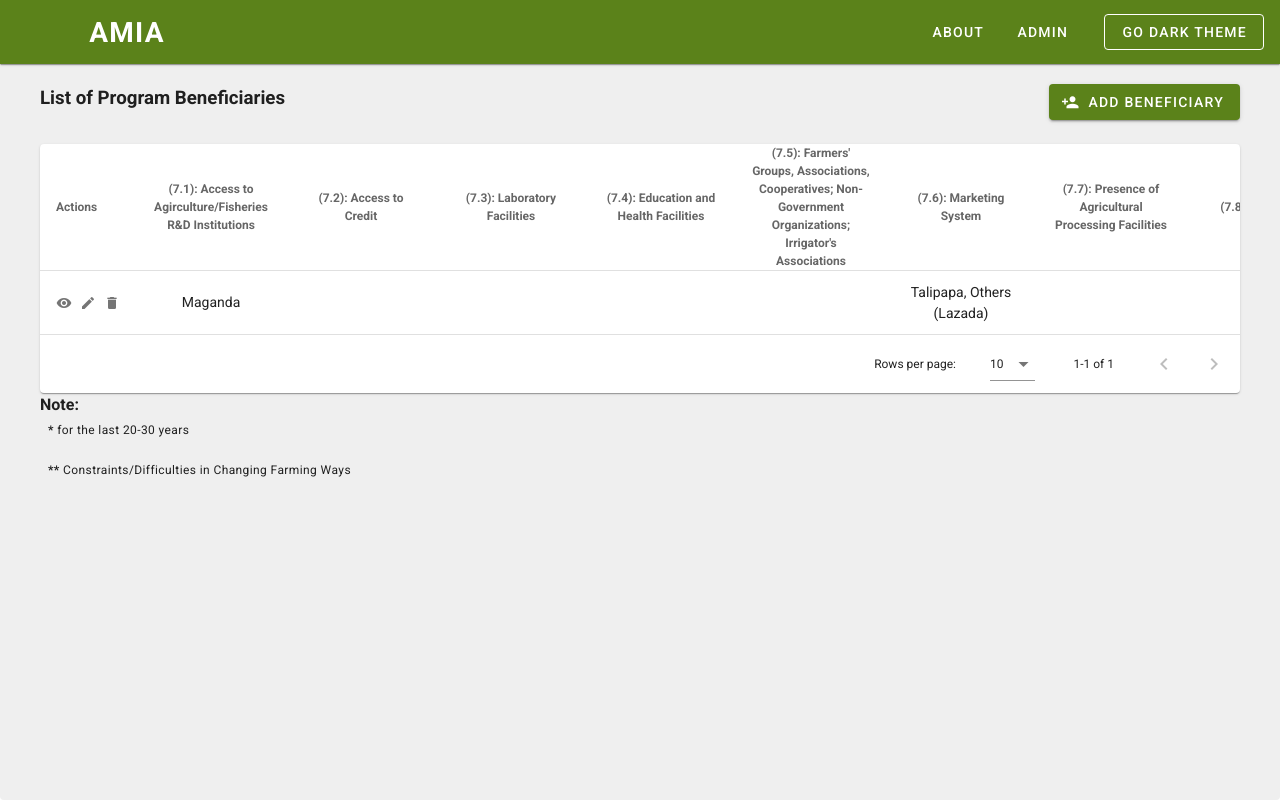
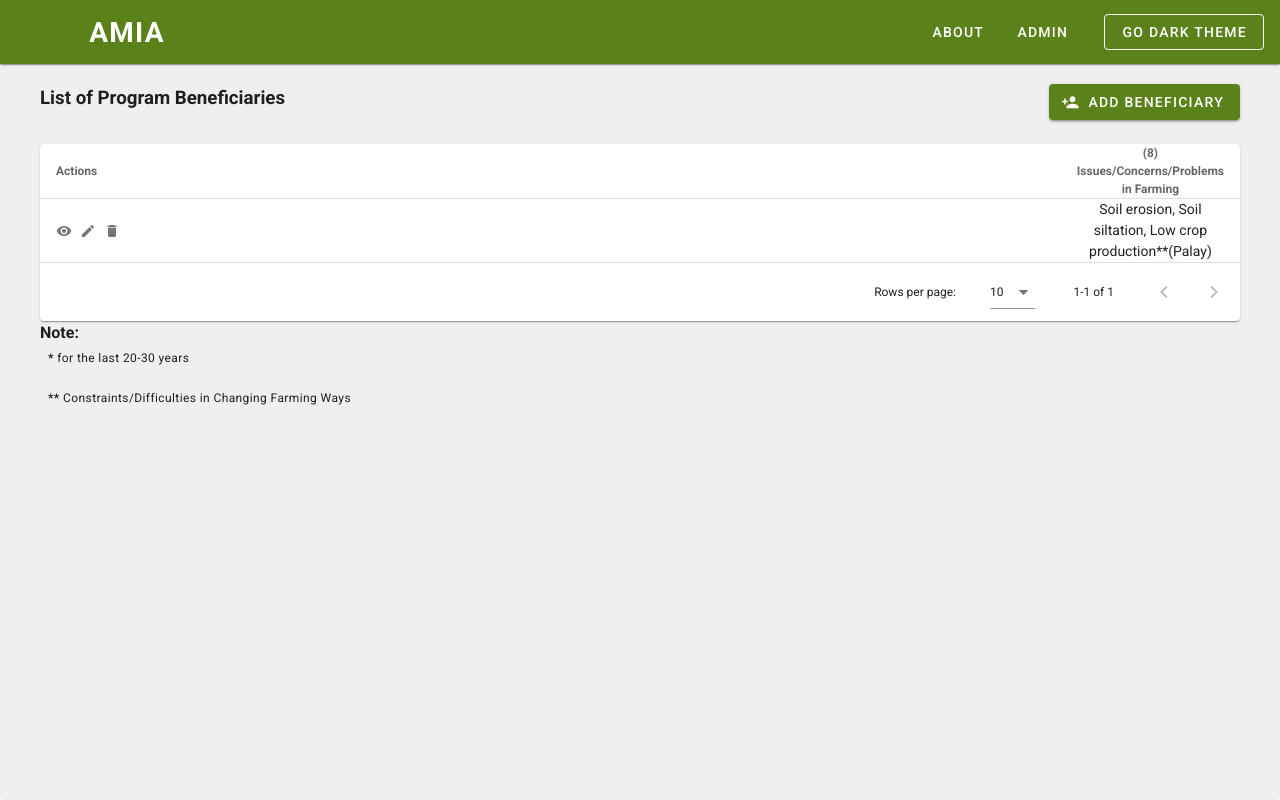
Before and after one commit to dilapitan/amia-program-beneficiaries, a Vue app in the folder client/: page /beneficiaries in a window 1280 px wide. Built offline with nearby package versions, Linux system fonts and the light colour scheme.

Commit message:
Part 8 Edit

```diff
--- a/client/src/views/BeneficiariesView.vue
+++ b/client/src/views/BeneficiariesView.vue
@@ -1068,78 +1068,77 @@ export default {
       // },
 
       // 7. Institutional Characteristics
-
-      {
-        text: '(7.1): Access to Agirculture/Fisheries R&D Institutions',
-        sortable: false,
-        value: 'accessToAgricultureOrFisheriesRnDInstitutions',
-        width: '150px',
-        align: 'center',
-      },
-      {
-        text: '(7.2): Access to Credit',
-        sortable: false,
-        value: 'accessToCredit',
-        width: '150px',
-        align: 'center',
-      },
-      {
-        text: '(7.3): Laboratory Facilities',
-        sortable: false,
-        value: 'laboratoryFacilities',
-        width: '150px',
-        align: 'center',
-      },
-      {
-        text: '(7.4): Education and Health Facilities',
-        sortable: false,
-        value: 'educationAndHealthFacilities',
-        width: '150px',
-        align: 'center',
-      },
-      {
-        text: `(7.5): Farmers' Groups, Associations, Cooperatives; Non-Government Organizations; Irrigator's Associations`,
-        sortable: false,
-        value:
-          'farmersGroupsAssociationsCooperativesNonGovernmentOrganizationsIrrigatorsAssociations',
-        width: '150px',
-        align: 'center',
-      },
-      {
-        text: '(7.6): Marketing System',
-        sortable: false,
-        value: 'marketingSystem',
-        width: '150px',
-        align: 'center',
-      },
-      {
-        text: '(7.7): Presence of Agricultural Processing Facilities',
-        sortable: false,
-        value: 'presenceOfAgriculturalProcessingFacilities',
-        width: '150px',
-        align: 'center',
-      },
-      {
-        text: '(7.8): Irrigation',
-        sortable: false,
-        value: 'irrigation',
-        width: '150px',
-        align: 'center',
-      },
-      {
-        text: '(7.9): Farming Equipment',
-        sortable: false,
-        value: 'farmingEquipment',
-        width: '150px',
-        align: 'center',
-      },
-      {
-        text: '(7.10): Others',
-        sortable: false,
-        value: 'others',
-        width: '150px',
-        align: 'center',
-      },
+      // {
+      //   text: '(7.1): Access to Agirculture/Fisheries R&D Institutions',
+      //   sortable: false,
+      //   value: 'accessToAgricultureOrFisheriesRnDInstitutions',
+      //   width: '150px',
+      //   align: 'center',
+      // },
+      // {
+      //   text: '(7.2): Access to Credit',
+      //   sortable: false,
+      //   value: 'accessToCredit',
+      //   width: '150px',
+      //   align: 'center',
+      // },
+      // {
+      //   text: '(7.3): Laboratory Facilities',
+      //   sortable: false,
+      //   value: 'laboratoryFacilities',
+      //   width: '150px',
+      //   align: 'center',
+      // },
+      // {
+      //   text: '(7.4): Education and Health Facilities',
+      //   sortable: false,
+      //   value: 'educationAndHealthFacilities',
+      //   width: '150px',
+      //   align: 'center',
+      // },
+      // {
+      //   text: `(7.5): Farmers' Groups, Associations, Cooperatives; Non-Government Organizations; Irrigator's Associations`,
+      //   sortable: false,
+      //   value:
+      //     'farmersGroupsAssociationsCooperativesNonGovernmentOrganizationsIrrigatorsAssociations',
+      //   width: '150px',
+      //   align: 'center',
+      // },
+      // {
+      //   text: '(7.6): Marketing System',
+      //   sortable: false,
+      //   value: 'marketingSystem',
+      //   width: '150px',
+      //   align: 'center',
+      // },
+      // {
+      //   text: '(7.7): Presence of Agricultural Processing Facilities',
+      //   sortable: false,
+      //   value: 'presenceOfAgriculturalProcessingFacilities',
+      //   width: '150px',
+      //   align: 'center',
+      // },
+      // {
+      //   text: '(7.8): Irrigation',
+      //   sortable: false,
+      //   value: 'irrigation',
+      //   width: '150px',
+      //   align: 'center',
+      // },
+      // {
+      //   text: '(7.9): Farming Equipment',
+      //   sortable: false,
+      //   value: 'farmingEquipment',
+      //   width: '150px',
+      //   align: 'center',
+      // },
+      // {
+      //   text: '(7.10): Others',
+      //   sortable: false,
+      //   value: 'others',
+      //   width: '150px',
+      //   align: 'center',
+      // },
 
       // 8. Issues/Concerns/Problems in Farming
       {
--- a/client/src/views/BeneficiaryFormView.vue
+++ b/client/src/views/BeneficiaryFormView.vue
@@ -106,26 +106,26 @@
         <br />
 
         <!-- 7 Institutional Characteristics -->
-        <Part7Form
+        <!-- <Part7Form
           ref="part7Form"
           :requiredRule="requiredRule"
           :requiredRuleVComboBox="requiredRuleVComboBox"
           :mode="mode"
           :part7FormData="part7FormData"
-        />
+        /> -->
 
         <br />
         <v-divider></v-divider>
         <br />
 
         <!-- 8 Issues/Concerns/Problems in Farming -->
-        <!-- <Part8Form
+        <Part8Form
           ref="part8Form"
           :requiredRule="requiredRule"
           :requiredRuleVComboBox="requiredRuleVComboBox"
           :mode="mode"
           :part8FormData="part8FormData"
-        /> -->
+        />
 
         <br />
         <v-divider></v-divider>
@@ -163,8 +163,8 @@
 // import Part4Form from '@/components/forms/Part4Form.vue'
 // import Part5Form from '@/components/forms/Part5Form.vue'
 // import Part6Form from '@/components/forms/Part6Form.vue'
-import Part7Form from '@/components/forms/Part7Form.vue'
-// import Part8Form from '@/components/forms/Part8Form.vue'
+// import Part7Form from '@/components/forms/Part7Form.vue'
+import Part8Form from '@/components/forms/Part8Form.vue'
 
 export default {
   name: 'AddBeneficiaryView',
@@ -177,8 +177,8 @@ export default {
     // Part4Form,
     // Part5Form,
     // Part6Form,
-    Part7Form,
-    // Part8Form,
+    // Part7Form,
+    Part8Form,
   },
 
   data: () => ({
@@ -603,8 +603,8 @@ export default {
         // const part4FormData = this.getPart4FormData()
         // const part5FormData = this.getPart5FormData()
         // const part6FormData = this.getPart6FormData()
-        const part7FormData = this.getPart7FormData()
-        // const part8FormData = this.getPart8FormData()
+        // const part7FormData = this.getPart7FormData()
+        const part8FormData = this.getPart8FormData()
 
         // Part 0
         // const { date, interviewStart, interviewEnd, nameOfInterviewer } =
@@ -764,20 +764,20 @@ export default {
         // } = part6FormData
 
         // Part 7
-        const {
-          accessToAgricultureOrFisheriesRnDInstitutions,
-          accessToCredit,
-          laboratoryFacilities,
-          educationAndHealthFacilities,
-          farmersGroupsAssociationsCooperativesNonGovernmentOrganizationsIrrigatorsAssociations,
-          marketingSystem,
-          presenceOfAgriculturalProcessingFacilities,
-          irrigation,
-          farmingEquipment,
-          others,
-        } = part7FormData
+        // const {
+        //   accessToAgricultureOrFisheriesRnDInstitutions,
+        //   accessToCredit,
+        //   laboratoryFacilities,
+        //   educationAndHealthFacilities,
+        //   farmersGroupsAssociationsCooperativesNonGovernmentOrganizationsIrrigatorsAssociations,
+        //   marketingSystem,
+        //   presenceOfAgriculturalProcessingFacilities,
+        //   irrigation,
+        //   farmingEquipment,
+        //   others,
+        // } = part7FormData
 
-        // const { issuesOrConcernsOrProblemsInFarming } = part8FormData
+        const { issuesOrConcernsOrProblemsInFarming } = part8FormData
 
         const updatedBeneficiary = {
           ...toUpdatebeneficiary,
@@ -930,16 +930,19 @@ export default {
           // otherConstraint,
 
           // Part 7
-          accessToAgricultureOrFisheriesRnDInstitutions,
-          accessToCredit,
-          laboratoryFacilities,
-          educationAndHealthFacilities,
-          farmersGroupsAssociationsCooperativesNonGovernmentOrganizationsIrrigatorsAssociations,
-          marketingSystem,
-          presenceOfAgriculturalProcessingFacilities,
-          irrigation,
-          farmingEquipment,
-          others,
+          // accessToAgricultureOrFisheriesRnDInstitutions,
+          // accessToCredit,
+          // laboratoryFacilities,
+          // educationAndHealthFacilities,
+          // farmersGroupsAssociationsCooperativesNonGovernmentOrganizationsIrrigatorsAssociations,
+          // marketingSystem,
+          // presenceOfAgriculturalProcessingFacilities,
+          // irrigation,
+          // farmingEquipment,
+          // others,
+
+          // Part 8
+          issuesOrConcernsOrProblemsInFarming,
         }
 
         console.log('updatedBeneficiary:', updatedBeneficiary)
```
